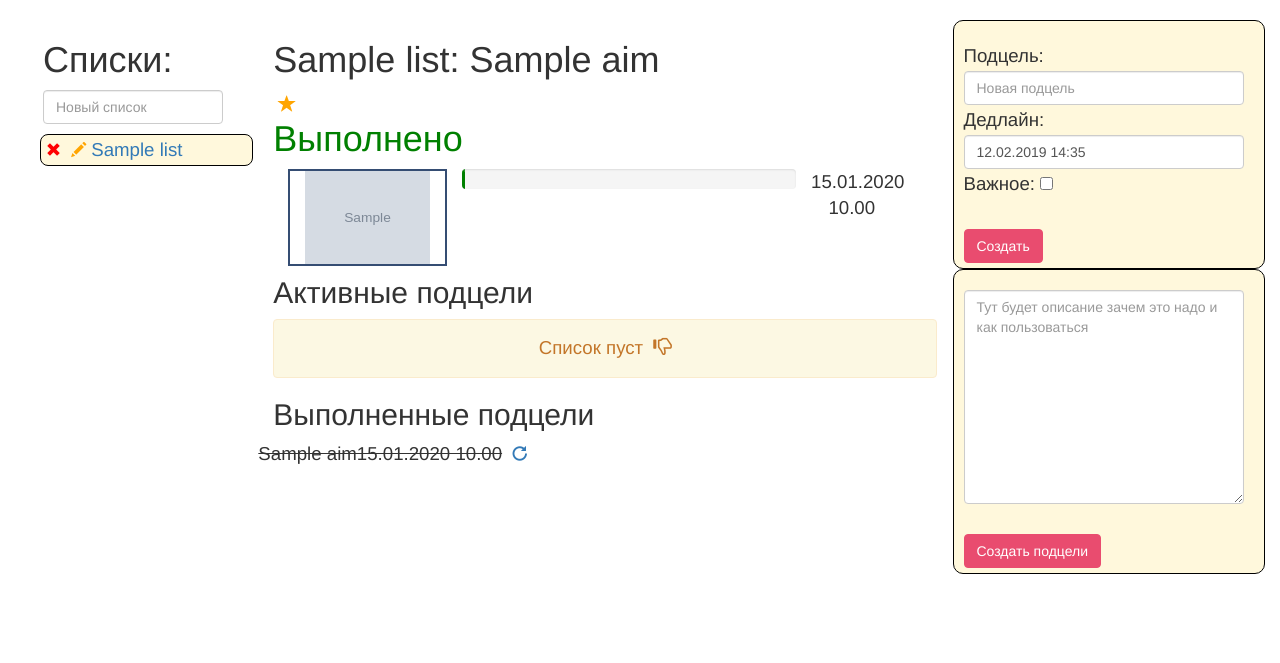
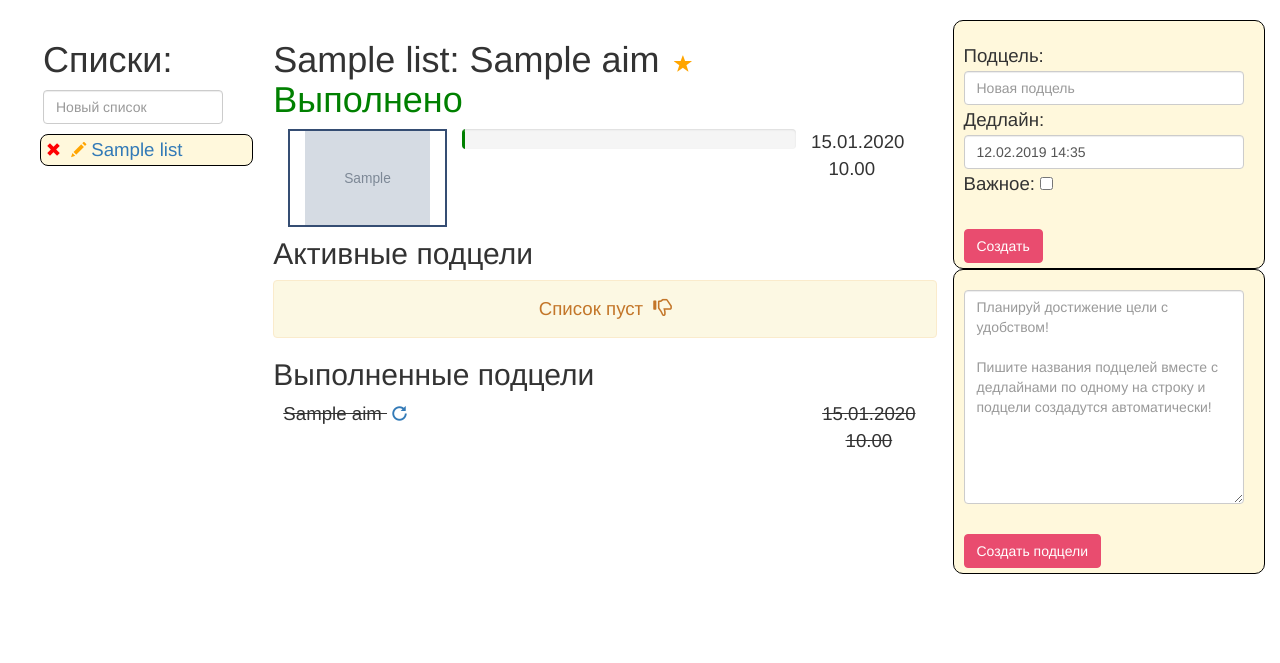
Before and after one commit to ksercs/AchieveMe, a Django app: a page that uses AchieveMe/app/templates/deep_aim.html in a window 1280 px wide. Shown: the part 89-752 px from the top of the page. Run offline with Django 3.2, Linux system fonts and the light colour scheme; tables that the repository leaves empty hold one stand-in row (values such as "Sample post"); grey boxes marked "Sample" are stand-in pictures; some libraries are stand-ins or nearby versions.

Commit message:
front for aims and subaims changed

```diff
--- a/AchieveMe/app/forms.py
+++ b/AchieveMe/app/forms.py
@@ -35,8 +35,8 @@
         self.fields['image'].label = 'Аватар:'
         self.fields['cur_points'].label = 'Готово:'
         self.fields['all_points'].label = 'Всего:'
-        self.fields['cur_points'].widget = forms.NumberInput(attrs={'style': 'width:200px;float:right;line-height:23px;', 'class':'col-lg-2'})
-        self.fields['all_points'].widget = forms.NumberInput(attrs={'style': 'width:200px;float:right;line-height:23px;', 'class':'col-lg-2'})
+        self.fields['cur_points'].widget = forms.NumberInput(attrs={'style': 'width:70%;float:right;line-height:23px;', 'class':'col-lg-2'})
+        self.fields['all_points'].widget = forms.NumberInput(attrs={'style': 'width:70%;float:right;line-height:23px;', 'class':'col-lg-2'})
 
         self.fields['name'].widget.attrs.update(
             {'class': 'form-control', 'placeholder': 'Название цели', 'maxlength': '120'})
@@ -73,7 +73,8 @@
         super().__init__(*args, **kwargs)
 
         self.fields['text'].widget.attrs.update(
-            {'class': 'form-control', 'placeholder': 'Тут будет описание зачем это надо и как пользоваться', 'maxlength': '500'})
+            {'class': 'form-control', 'placeholder': """Планируй достижение цели с удобством!
+                                                                    Пишите названия подцелей вместе с дедлайнами по одному на строку и подцели создадутся автоматически!""", 'maxlength': '1000'})
 
 class ListForm(forms.ModelForm):
     class Meta:
--- a/AchieveMe/app/templates/deep_aim.html
+++ b/AchieveMe/app/templates/deep_aim.html
@@ -23,7 +23,7 @@
         <h1>
             {{ listname }}: {{ aim.name }}
             {% if aim.is_important == True %}
-                <div style = "color:green;"> <span style="font-size:18px; color:orange;" class="glyphicon glyphicon-star"></span> </div>
+                <div style = "color:green;display:inline;"> <span style="font-size:18px; color:orange;" class="glyphicon glyphicon-star"></span> </div>
             {% endif %}
             {% if aim.is_completed == True %}
                 <div style = "color:green;"> Выполнено </div>
@@ -71,7 +71,12 @@
         {% if subaims %}
              {% for subaim in subaims %}
                  <div class="row">
-                        {{ subaim.name }} {{subaim.deadline|date:"d.m.Y"}} {{subaim.deadline|time:"H.i"}}
+                        <div class = "col-lg-7">
+                            {{ subaim.name }}
+                        </div>
+                        <div class = "col-lg-3" style = "float:right; text-align:center;">
+                            {{subaim.deadline|date:"d.m.Y"}} {{subaim.deadline|time:"H.i"}}
+                        </div>
                         {% if subaim.is_important == True %}
                             <span style="font-size:18px; color:orange;" class="glyphicon glyphicon-star"></span>
                         {% endif %}
@@ -91,11 +96,13 @@
         <h2>Выполненные подцели</h2>
         {% if completed %}
             {% for aim in completed %}
-             <div class="row">
-                <s>{{ aim.name }}{{aim.deadline|date:"d.m.Y"}} {{aim.deadline|time:"H.i"}}</s>
+             <div class="row" style = "padding-left:25px;">
+                <s>{{ aim.name }}
+                <div class = "col-lg-3" style = "float:right; text-align:center;">
+                    {{aim.deadline|date:"d.m.Y"}} {{aim.deadline|time:"H.i"}}</s>
+                </div>
                 <a href="{{ .get_absolute_url }}{{ aim.id }}/cancel_complete"><span style="font-size:15px;" class="glyphicon glyphicon-repeat"></span></a>
              </div>
-             <br/>
             {% endfor %}
         {% else %}
             <div class = "alert alert-warning text-center" style = "color:#C37629;">
```
